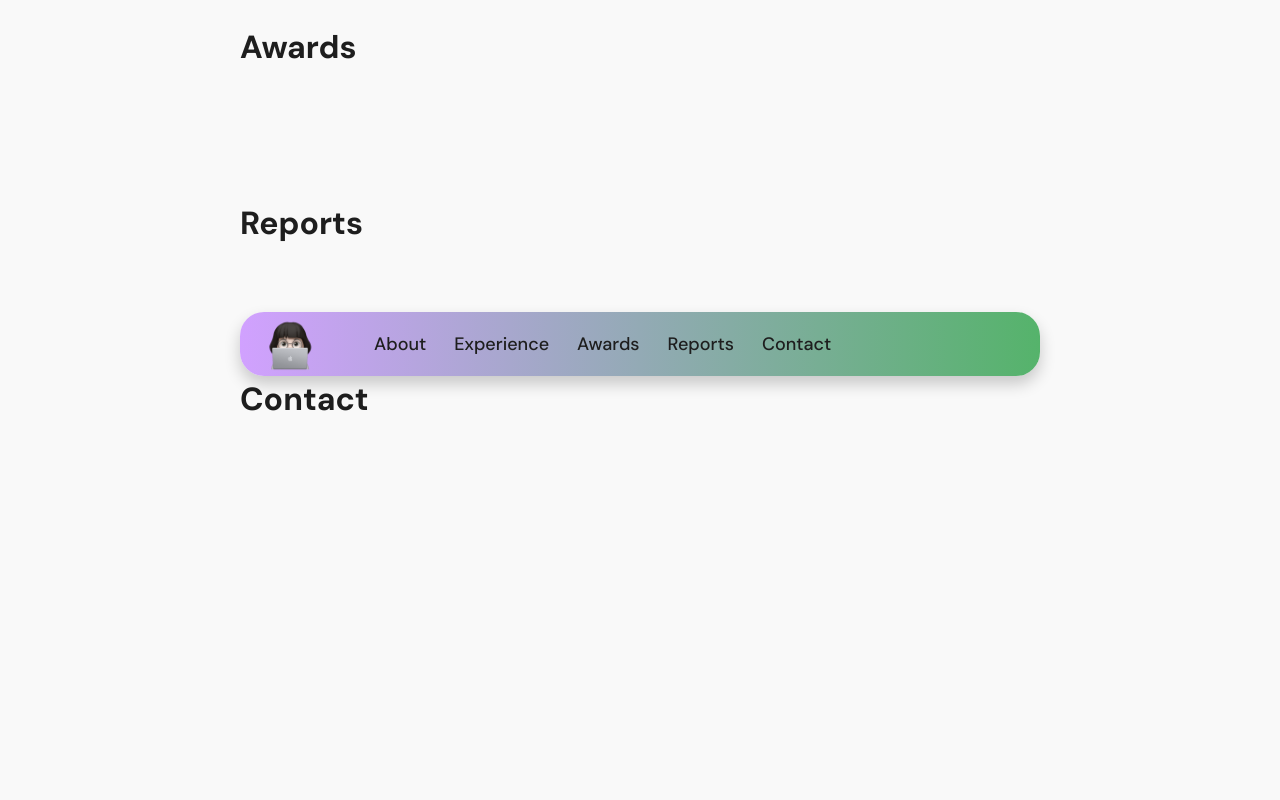
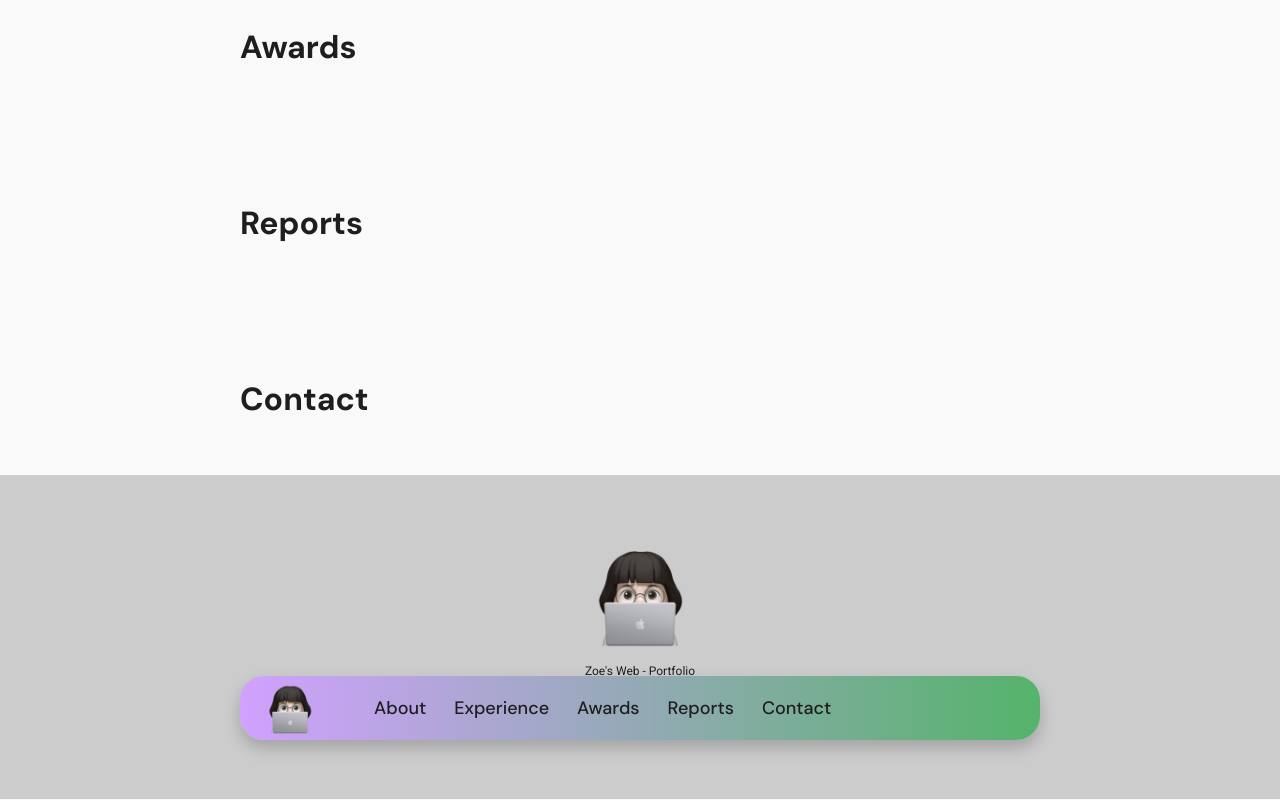
Before and after one commit to zoe-kim/Portfolio, a plain HTML site: page index.html in a window 1280 px wide. Shown: the part 5387-6187 px from the top of the page. Before the commit the page ends 5823 px from the top, so only its background shows below. Drawn offline with Linux system fonts and the light colour scheme; some icons are missing.

Commit message:
footer 완성
210723 03:29pm

```diff
--- a/css/common.scss
+++ b/css/common.scss
@@ -24,10 +24,17 @@ header, nav, section, footer{display: block;}
 
 .mr3{margin-right: 3px;}
 .mr8{margin-right: 8px;}
+
+.pt60{padding-top: 60px;}
+
+.pb60{padding-bottom: 60px;}
+
 .mt8{margin-top: 8px;}
 .mt12{margin-top: 12px;}
 .mt16{margin-top: 16px;}
 .mt24{margin-top: 24px;}
+.mt60{margin-top: 60px;}
+
 .mb4{margin-bottom: 4px;}
 .mb8{margin-bottom: 8px;}
 .mb12{margin-bottom: 12px;}
@@ -54,6 +61,8 @@ header, nav, section, footer{display: block;}
 .green{color: $green;}
 
 .transition{@include transition(all 0.3s);}
+
+.roboto{font-family: "Roboto",sans-serif;}
 
 // skip navigation
 #skip a{
@@ -126,3 +135,14 @@ header.fixed{
     position: absolute;bottom: -18%;left: 50%;width: 120px;
   }
 }
+footer{
+  position: relative;z-index: 0;background: #ccc;
+  .wrap{
+    margin: 0 200px;
+    div{
+      text-align: center;
+      a{display: inline-block;vertical-align: bottom;width: 120px;}
+      p{line-height: 1.4;}
+    }
+  }
+}
--- a/index.html
+++ b/index.html
@@ -11,6 +11,7 @@
   <link rel="icon" href="images/common/favicon.ico">
   <link href="https://fonts.googleapis.com/css?family=DM+Sans:regular,500,700" rel="stylesheet">
   <link href="https://fonts.googleapis.com/css?family=Noto+Sans+KR:regular,500,700" rel="stylesheet">
+  <link href="https://fonts.googleapis.com/css?family=Roboto:regular,500,700" rel="stylesheet">
   <link rel="stylesheet" href="https://cdn.jsdelivr.net/npm/xeicon@2.3.3/xeicon.min.css">
   <link rel="stylesheet" href="css/common.css">
   <link rel="stylesheet" href="css/main.css">
@@ -37,7 +38,7 @@
       <div class="wrap">
         <nav class="pc_nav">
           <h1 class="logo">
-            <a href="index.html"><span class="blind">엔조잇 로고</span></a>
+            <a href="index.html"><span class="blind">포트폴리오 사이트 로고</span></a>
           </h1>
           <ul>
             <li><a href="#about">About</a></li>
@@ -550,8 +551,19 @@
     </div>
   </section>
   <!-- footer -->
-  <footer id="footer">
-
+  <footer class="mt60 pt60 pb60">
+    <div class="wrap">
+      <div class="mb8">
+        <a href="index.html"><img src="images/common/favicon.ico" alt="포트폴리오 사이트 로고"></a>
+      </div>
+      <div class="mb20">
+        <p class="font12 roboto">Zoe's Web - Portfolio</p>
+      </div>
+      <div>
+        <p class="font14 roboto">Thanks for visiting my Website😊</p>
+        <p class="font14 roboto">Copyright&copy; 2021 Zoe All Rights Reserved.</p>
+      </div>
+    </div>
   </footer>
 </body>
 
```
Also changed, not shown: css/common.css, 1 other file.
